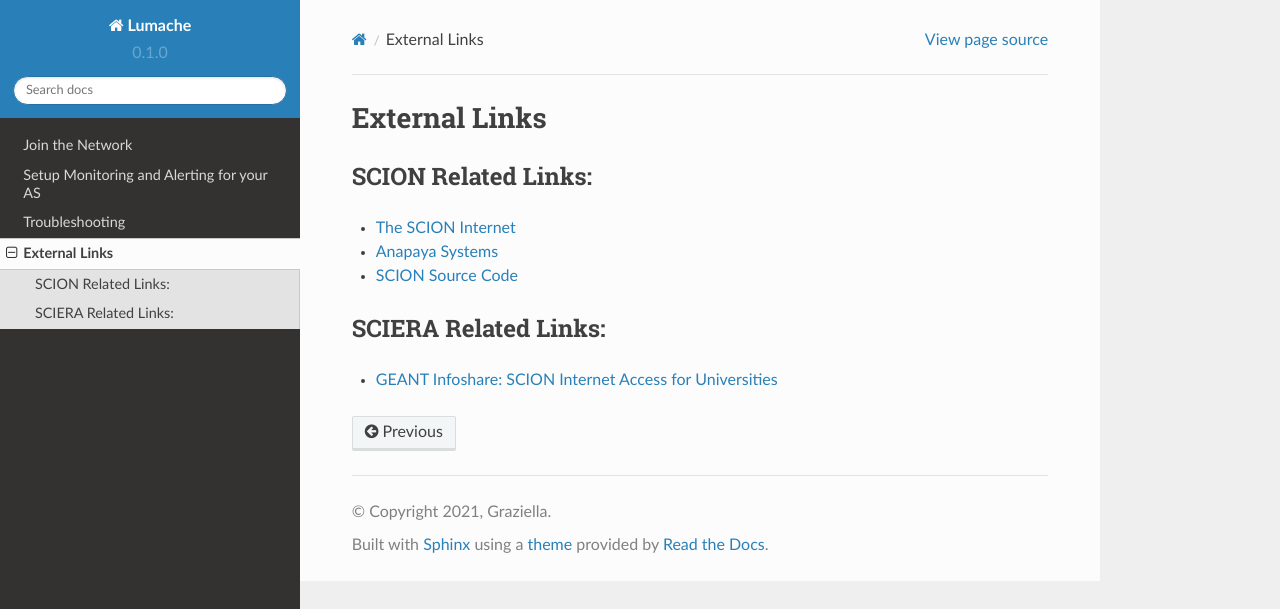
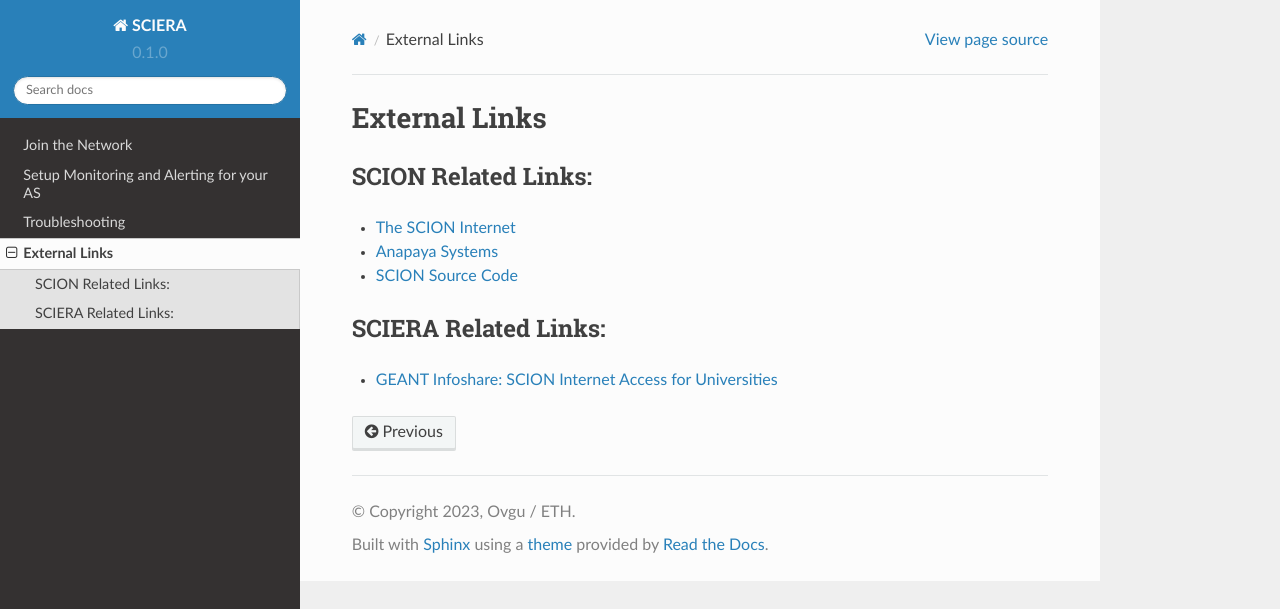
Before and after one commit to netsys-lab/scion-education-network-documentation, a Sphinx documentation site: the page built from docs/source/weblinks.rst, in a window 1280 px wide. Shown: the top 609 px of the page. Built offline with Sphinx 7.4.7 and the Read the Docs theme 2.0.0, drawn with Linux system fonts in a browser that asks for light colours.

Commit message:
Update conf.py

```diff
--- a/docs/source/conf.py
+++ b/docs/source/conf.py
@@ -2,9 +2,9 @@
 
 # -- Project information
 
-project = 'Lumache'
-copyright = '2021, Graziella'
-author = 'Graziella'
+project = 'SCIERA'
+copyright = '2023, Ovgu / ETH'
+author = 'Ovgu Magdeburg, ETH Zurich'
 
 release = '0.1'
 version = '0.1.0'
```
